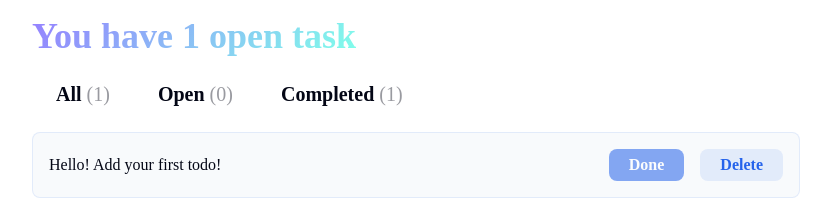
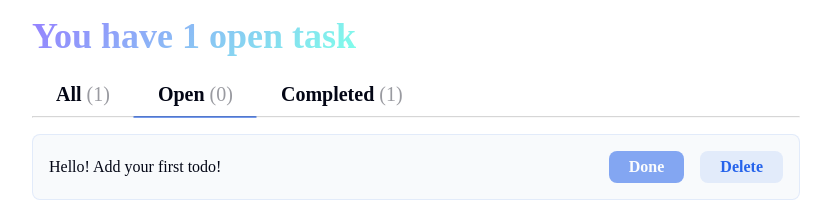
Before and after one commit to micha1bak/todo-in-react, a React (Vite) app: page / in a window 1280 px wide. Shown: the top 206 px of the page, without its empty margins (224-1057 px from the left). Built offline with nearby package versions, Linux system fonts and the light colour scheme; a web font is replaced by a local one.

Commit message:
implemented tab-selected class

```diff
--- a/src/App.jsx
+++ b/src/App.jsx
@@ -13,6 +13,7 @@
   // ];
 
   const [todos, setTodos] = useState([{ input: 'Hello! Add your first todo!', complete: true }]);
+  const [selectedTab, setSelectedTab] = useState('Open');
 
   function handleAddTodo(newTodo) {
     const newTodoList = [...todos, {input: newTodo, complete: false}];
@@ -30,7 +31,11 @@
   return (
     <>
       <Header todos={todos}/>
-      <Tabs todos={todos}/>
+      <Tabs
+        selectedTab={selectedTab}
+        setSelectedTab={setSelectedTab}
+        todos={todos}
+      />
       <TodoList todos={todos}/>
       <TodoInput handleAddTodo={handleAddTodo}/>
     </>
--- a/src/components/Tabs.jsx
+++ b/src/components/Tabs.jsx
@@ -1,5 +1,5 @@
 export function Tabs(props) {
-  const { todos } = props;
+  const { todos, selectedTab, setSelectedTab } = props;
 
   const tabs = ['All', 'Open', 'Completed'];
   return (
@@ -14,11 +14,12 @@
         }
 
         return (
-          <button key={tabIndex} className="tab-button">
+          <button key={tabIndex} className={'tab-button ' + (tab === selectedTab ? 'tab-selected' : '')}>
             <h4>{tab} <span>({numOfTasks()})</span></h4>
           </button>
         )
       })}
+      <hr />
     </nav>
   )
 }
```
